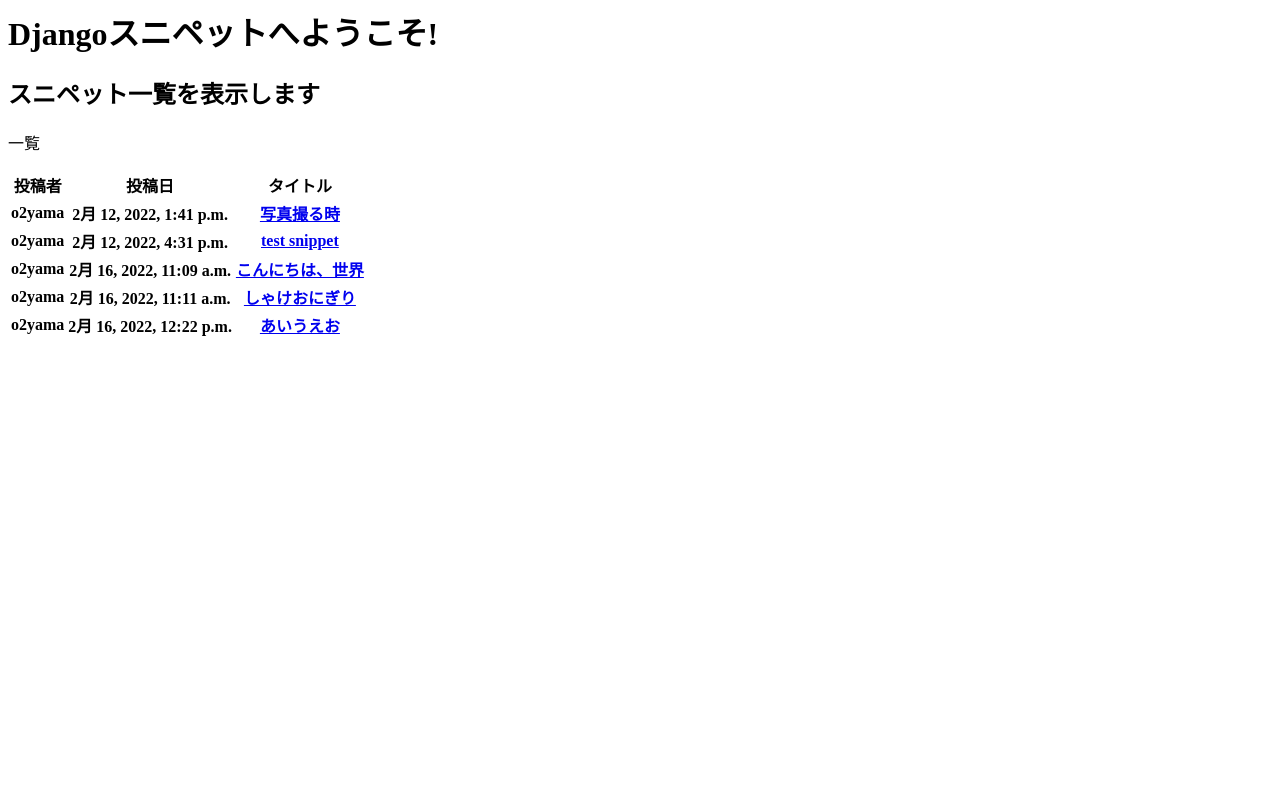
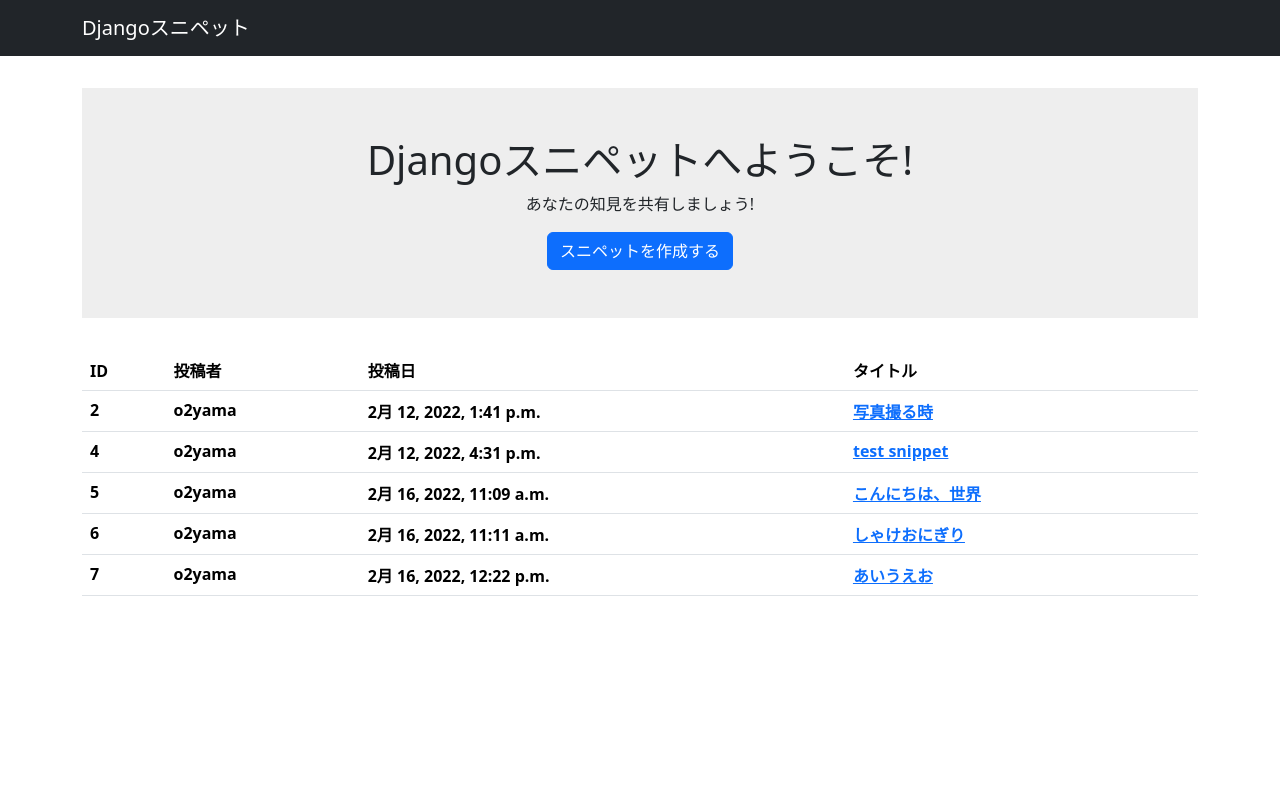
Before and after one commit to o2yama/django-demo, a Django app: page / in a window 1280 px wide. Run offline with Django 3.2, Linux system fonts and the light colour scheme; data comes from the database, SQL or seed files in the repository; both versions use the stored data as it was after the commit; lists and menus that the app fills with data are empty; some libraries are stand-ins or nearby versions.

Commit message:
usase of Bootstrap, CSS, extends templates, template tag and template filter

```diff
--- /dev/null
+++ b/django_snippets/snippets/static/css/style.css
@@ -0,0 +1,30 @@
+* {
+    margin: 0;
+    padding: 0;
+}
+
+main {
+    padding: 2rem 0;
+}
+
+.snippet-date {
+    margin: 1rem 0;
+}
+
+.welcome {
+    padding: 3rem 0;
+    margin-bottom: 2rem;
+    background-color: #eee;
+    align-items: center;
+    display: flex;
+    flex-direction: column;
+}
+
+.source-code > .highlight {
+    padding: 1rem;
+    margin-bottom: 1rem;
+}
+
+.source-code > .highlight > pre {
+    margin-bottom: 0;
+}
--- a/django_snippets/snippets/templates/snippets/top.html
+++ b/django_snippets/snippets/templates/snippets/top.html
@@ -1,38 +1,38 @@
-<html>
-<head>
-    <meta charser="utf-8">
-    <title>Djangoスニペット</title>
-</head>
-<body>
+{% extends 'base.html' %}
 
-    <h1>Djangoスニペットへようこそ!</h1>
-    <h2>スニペット一覧を表示します</h2>
+{% block main %}
+
+<div class="welcome">
+  <h1 class="title">Djangoスニペットへようこそ!</h1>
+  <p class="subtitle">あなたの知見を共有しましょう!</p>
+  <a class="btn btn-primary" href='{% url "snippet_new" %}'>スニペットを作成する</a>
+</div>
 
 {% if snippets %}
-    <p>一覧</p>
-    <table class='table'>
+<table class="table">
   <thead>
     <tr>
+      <th>ID</th>
       <th>投稿者</th>
       <th>投稿日</th>
       <th>タイトル</th>
     </tr>
   </thead>
+
   <tbody>
-
     {% for snippet in snippets %}
     <tr>
+      <th>{{ snippet.id }}</th>
       <th>{{ snippet.created_by.username }}</th>
       <th>{{ snippet.created_at }}</th>
-                <th><a href="{% url 'snippet_detail' snippet.id %}">{{ snippet.title }}</a></th>
+      <th>
+        <a href="{% url 'snippet_detail' snippet.id %}">{{ snippet.title }}</a>
+      </th>
     </tr>
     {% endfor %}
-
   </tbody>
 </table>
 {% else %}
 <p>まだスニペットがありません</p>
 {% endif %}
-
-</body>
-</html>
+{% endblock %}
--- a/django_snippets/snippets/tests.py
+++ b/django_snippets/snippets/tests.py
@@ -65,7 +65,7 @@
 
     def test_render_creation_form(self):
         res = self.client.get('/snippets/new/')
-        self.assertContains(res, 'スニペットの登録', status_code=200)
+        self.assertContains(res, 'スニペット登録', status_code=200)
 
     def test_create_snippet(self):
         data = {'title': 'タイトル2', 'code': 'super code', 'desc': 'not desk'}
--- a/django_snippets/snippets/views.py
+++ b/django_snippets/snippets/views.py
@@ -2,11 +2,13 @@
 from django.http import HttpResponse, HttpResponseForbidden
 from django.shortcuts import get_object_or_404, render, redirect
 from django.contrib.auth.decorators import login_required
+from django.views.decorators.http import require_safe, require_http_methods
 from snippets.forms import SnippetForm
 
 from snippets.models import Snippet
 from snippets.forms import SnippetForm
 
+@require_safe #GETとHEADメソッドのみ受け付ける
 def top(request):
     snippets = Snippet.objects.all()
     context = {"snippets": snippets}
@@ -18,6 +20,7 @@
 
 
 @login_required #このデコレータに囲まれたビューへのアクセスにはログインが必要
+@require_http_methods(['GET', 'POST', 'HEAD'])
 def snippet_new(request):
     if request.method == 'POST':
         # POSTメソッドだっった場合、入力データを取り出し、新規スニペットを作成
--- /dev/null
+++ b/django_snippets/templates/base.html
@@ -0,0 +1,26 @@
+{% load static %}
+{% load django_bootstrap5 %}
+
+<html>
+
+  <head>
+    <meta charset="utf-8" />
+    <title>Djangoスニペット</title>
+    {% bootstrap_css %}
+    {% bootstrap_javascript %}
+    <link rel="stylesheet" href="{% static 'css/style.css' %}" />
+    {% block extraheader %} {% endblock %}
+  </head>
+
+  <body>
+    <nav class="navbar navbar-expand flex-md-low navbar-dark bg-dark">
+      <div class="container justify-content-between">
+        <a href="/" class="navbar-brand">Djangoスニペット</a>
+      </div>
+    </nav>
+    <main>
+      <div class="container">{% block main %} {% endblock %}</div>
+    </main>
+  </body>
+
+</html>
```
Also changed, not shown: django_snippets/django_snippets/settings.py (+5 -3 lines), django_snippets/snippets/templates/snippets/snippet_detail.html (+29 -14 lines), django_snippets/snippets/templates/snippets/snippet_edit.html (+12 -14 lines), django_snippets/snippets/templates/snippets/snippet_new.html (+12 -13 lines), django_snippets/db.sqlite3. Lines whose indentation alone changed are shown as unchanged.
